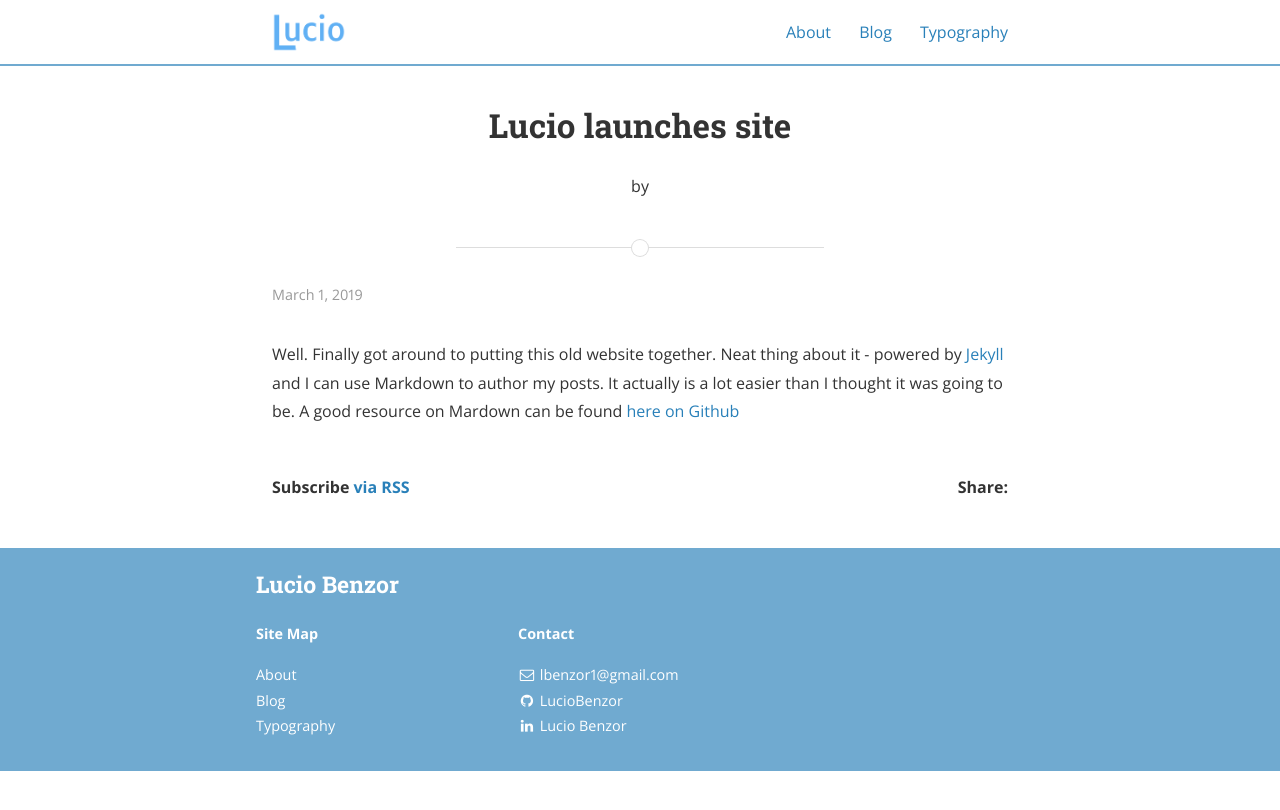
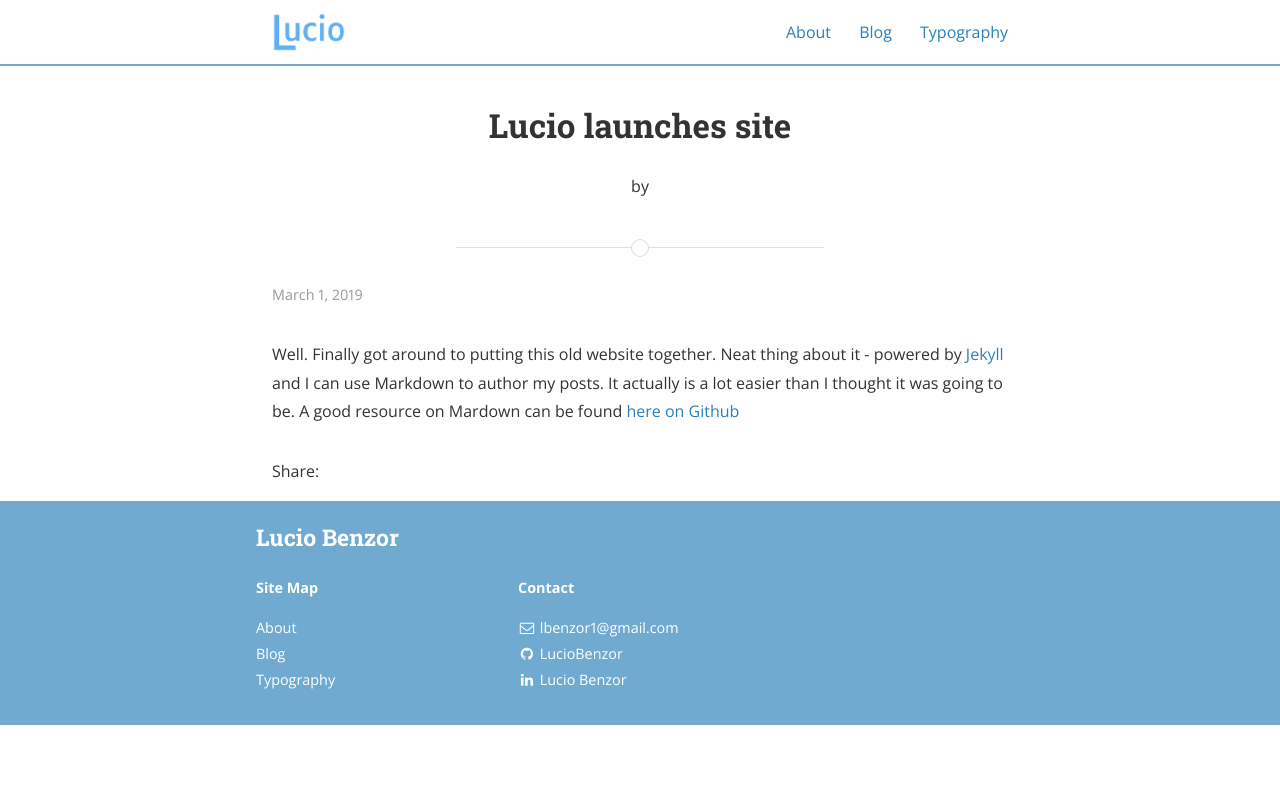
Before and after one commit to LucioBenzor/LucioBenzor.github.io, a Jekyll site: the page built from _posts/2019-03-01-Lucio-benzor-site-launched.md, in a window 1280 px wide. Shown: the top 810 px of the page. Built offline with Jekyll 4.4.1, drawn with Linux system fonts in a browser that asks for light colours; nearby versions of some CDN libraries.

Commit message:
Update post.html

```diff
--- a/_layouts/post.html
+++ b/_layouts/post.html
@@ -41,11 +41,7 @@
 {% endif %}
 {% endif %}
 
-<section class="rss">
-  <p class="rss-subscribe text"><strong>Subscribe <a href="{{ "/feed.xml" | prepend: site.baseurl }}">via RSS</a></strong></p>
-</section>
-
-<section class="share">
+<section class="">
   <span>Share: </span>
   {% for social in site.social %}
     {% capture full_url %}{{ site.url }}{{ site.baseurl }}{{ page.url }}{% endcapture %}
```
